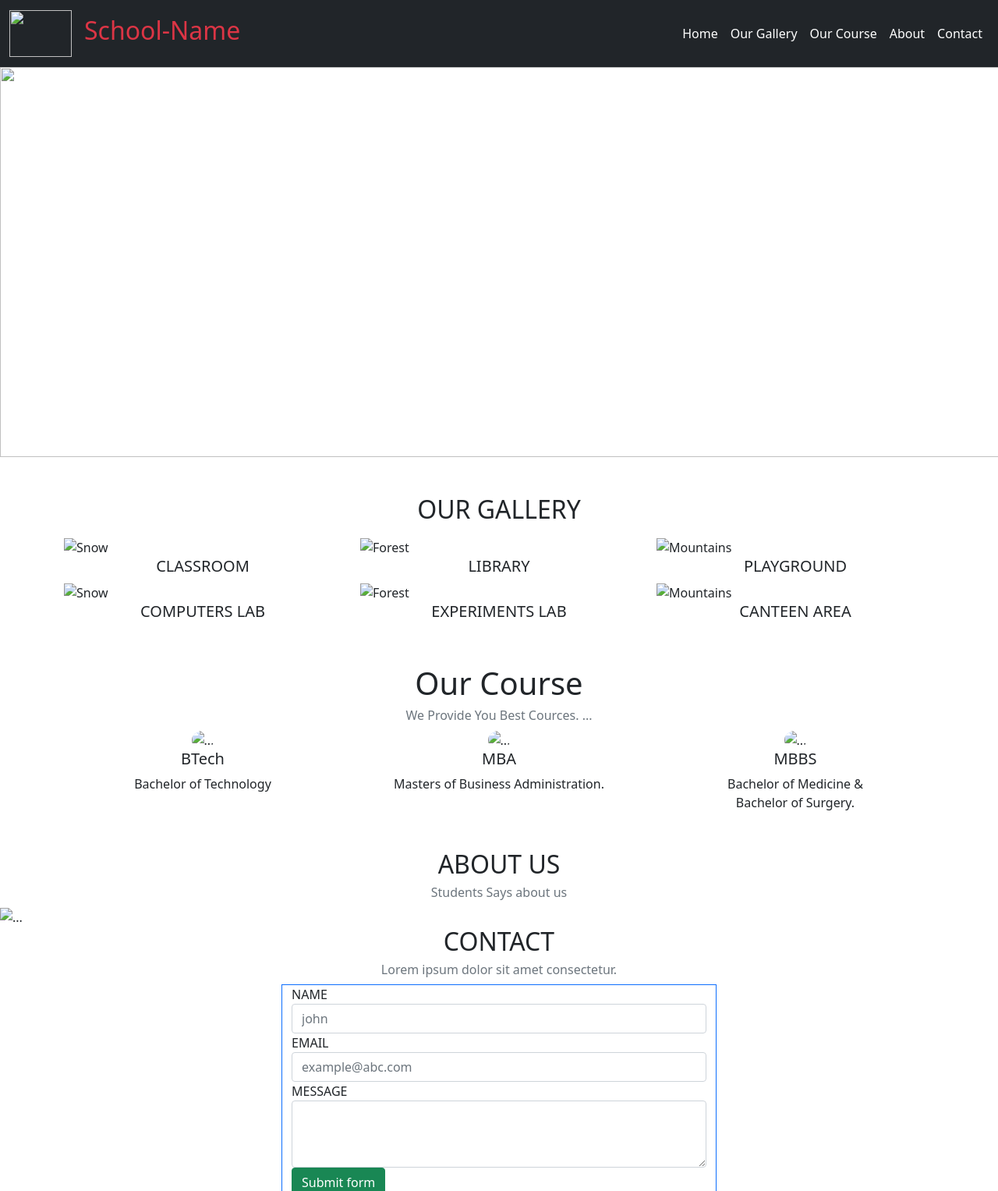
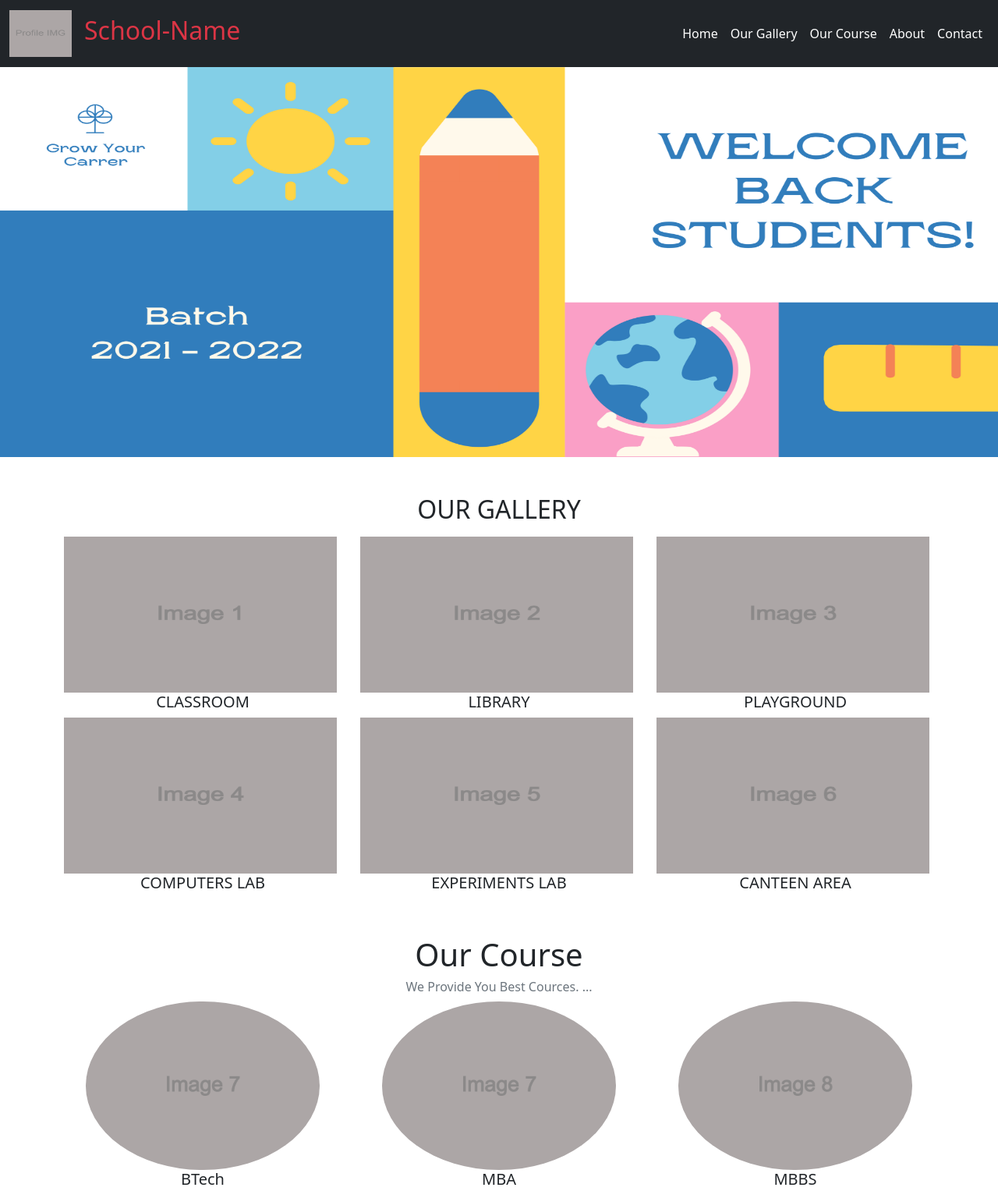
Before and after one commit to smitvora15/tropos-agency, a plain HTML site: page agency_demo4.html in a window 1280 px wide. Shown: the top 1527 px of the page at 78% size. Drawn offline with nearby package versions, Linux system fonts and the light colour scheme.

Commit message:
Update agency_demo4.html

```diff
--- a/agency_demo4.html
+++ b/agency_demo4.html
@@ -19,8 +19,6 @@
   <link href="https://fonts.googleapis.com/icon?family=Material+Icons" rel="stylesheet">
 
 
-  <!--custom css-->
-  <link rel="stylesheet" href="css/style.css">
 
 </head>
 
@@ -30,7 +28,7 @@
     <!-- Container wrapper -->
     <div class="container-fluid">
 
-      <a class="navbar-brand mr-2" href="#"><img src="./img/profile-img .png" width="80" height="60" alt=""></a>
+      <a class="navbar-brand mr-2" href="#"><img src="./assets/img4/profile-img .png" width="80" height="60" alt=""></a>
 
       <a class="text-danger ml-2 h2 text-decoration-none" href="#">School-Name</a>
 
@@ -71,7 +69,7 @@
   <!--navbar end-->
 
   <!--background Image-->
-  <img src="./img/Batch 2021 - 2022.png" width="1346" height="500" alt="">
+  <img src="./assets/img4/Batch 2021 - 2022.png" width="1346" height="500" alt="">
 
   <!-- section 1 Campus gallery-->
 
@@ -85,17 +83,17 @@
 
       <div class="row">
         <div class="col-lg-4">
-          <img src="./img/image-1.png" width="350" height="200" alt="Snow">
+          <img src="./assets/img4/image-1.png" width="350" height="200" alt="Snow">
 
           <h5 class=" text-center text-uppercase">Classroom</h5>
         </div>
         <div class="col-lg-4">
-          <img src="./img/image-2.png" width="350" height="200" alt="Forest">
+          <img src="./assets/img4/image-2.png" width="350" height="200" alt="Forest">
 
           <h5 class="text-center text-uppercase">Library</h5>
         </div>
         <div class="col-lg-4">
-          <img src="./img/image-3.png" width="350" height="200" alt="Mountains">
+          <img src="./assets/img4/image-3.png" width="350" height="200" alt="Mountains">
 
           <h5 class="text-center text-uppercase">Playground</h5>
         </div>
@@ -103,16 +101,16 @@
 
       <div class="row">
         <div class=" col col-lg-4">
-          <img src="./img/image-4.png" width="350" height="200" alt="Snow">
+          <img src="./assets/img4/image-4.png" width="350" height="200" alt="Snow">
           <h5 class="text-center text-uppercase">Computers Lab</h5>
         </div>
         <div class=" col col-lg-4">
-          <img src="./img/image-5.png" width="350" height="200" alt="Forest">
+          <img src="./assets/img4/image-5.png" width="350" height="200" alt="Forest">
 
           <h5 class="text-center text-uppercase">Experiments Lab</h5>
         </div>
         <div class=" col col-lg-4">
-          <img src="./img/image-6.png" width="350" height="200" alt="Mountains">
+          <img src="./assets/img4/image-6.png" width="350" height="200" alt="Mountains">
 
           <h5 class="text-center text-uppercase">Canteen Area</h5>
         </div>
@@ -135,7 +133,7 @@
 
       <div class="row align-items-start">
         <div class="col-lg-4">
-          <img class="rounded-circle img-fluid" src="./img/image-7.png" width="300" height="200" class="card-img-top"
+          <img class="rounded-circle img-fluid" src="./assets/img4/image-7.png" width="300" height="200" class="card-img-top"
             alt="...">
 
           <h5 class="card-tittle">BTech</h5>
@@ -144,7 +142,7 @@
         </div>
 
         <div class="col-lg-4">
-          <img class="rounded-circle img-fluid" src="./img/image-7.png" width="300" height="200" class="card-img-top"
+          <img class="rounded-circle img-fluid" src="./assets/img4/image-7.png" width="300" height="200" class="card-img-top"
             alt="...">
 
           <h5 class="card-title">MBA</h5>
@@ -154,7 +152,7 @@
         </div>
 
         <div class="col-lg-4">
-          <img class="rounded-circle img-fluid" src="./img/image-8.png" width="300" height="200" class="card-img-top"
+          <img class="rounded-circle img-fluid" src="./assets/img4/image-8.png" width="300" height="200" class="card-img-top"
             alt="...">
 
           <h5 class="card-title">MBBS</h5>
@@ -181,13 +179,13 @@
       </ol>
       <div class="carousel-inner">
         <div class="carousel-item active">
-          <img src="./img/Person 1.png" width="1346" height="500" alt="...">
+          <img src="./assets/img4/Person 1.png" width="1346" height="500" alt="...">
         </div>
         <div class="carousel-item">
-          <img src="./img/Person 2.png" width="1346" height="500" alt="...">
+          <img src="./assets/img4/Person 2.png" width="1346" height="500" alt="...">
         </div>
         <div class="carousel-item">
-          <img src="./img/Person 1.png" width="1346" height="500" alt="...">
+          <img src="./assets/img4/Person 1.png" width="1346" height="500" alt="...">
         </div>
       </div>
       <a class="carousel-control-prev" href="#carouselExampleCaptions" role="button" data-slide="prev">
```
